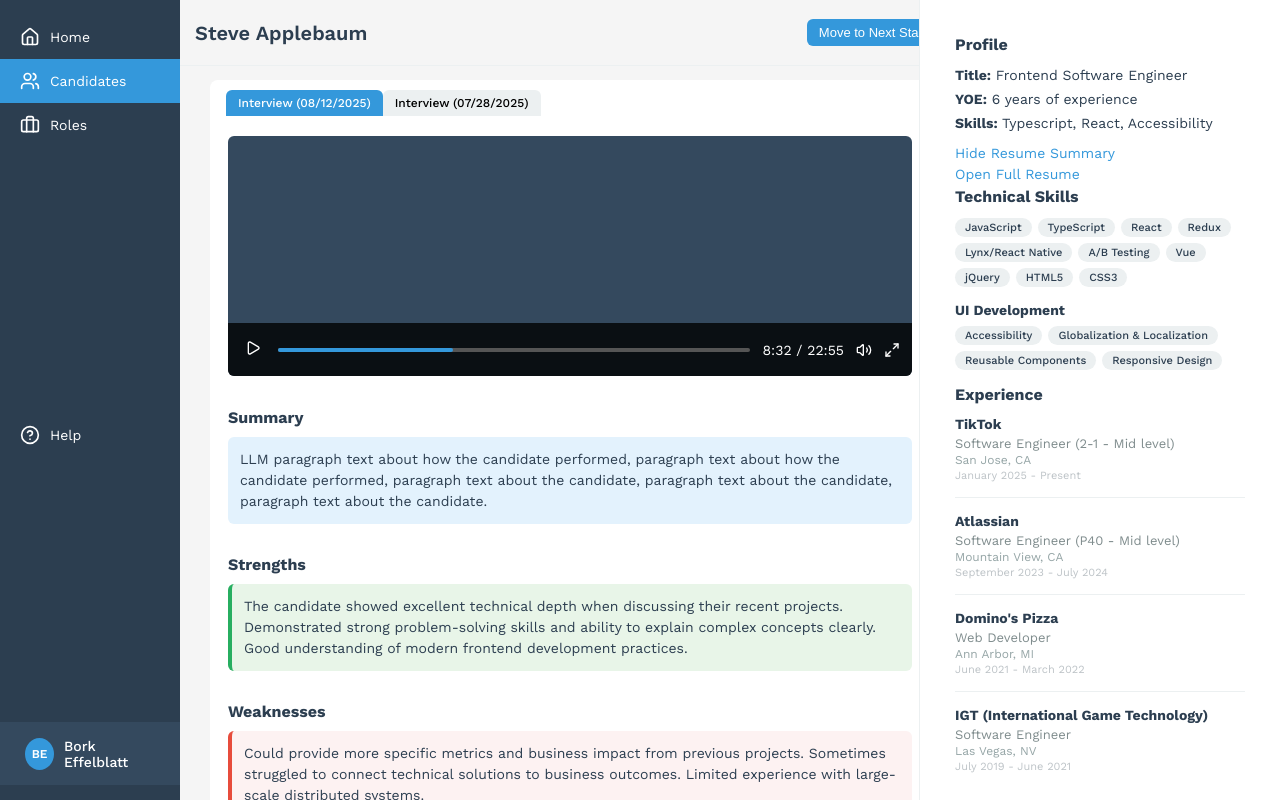
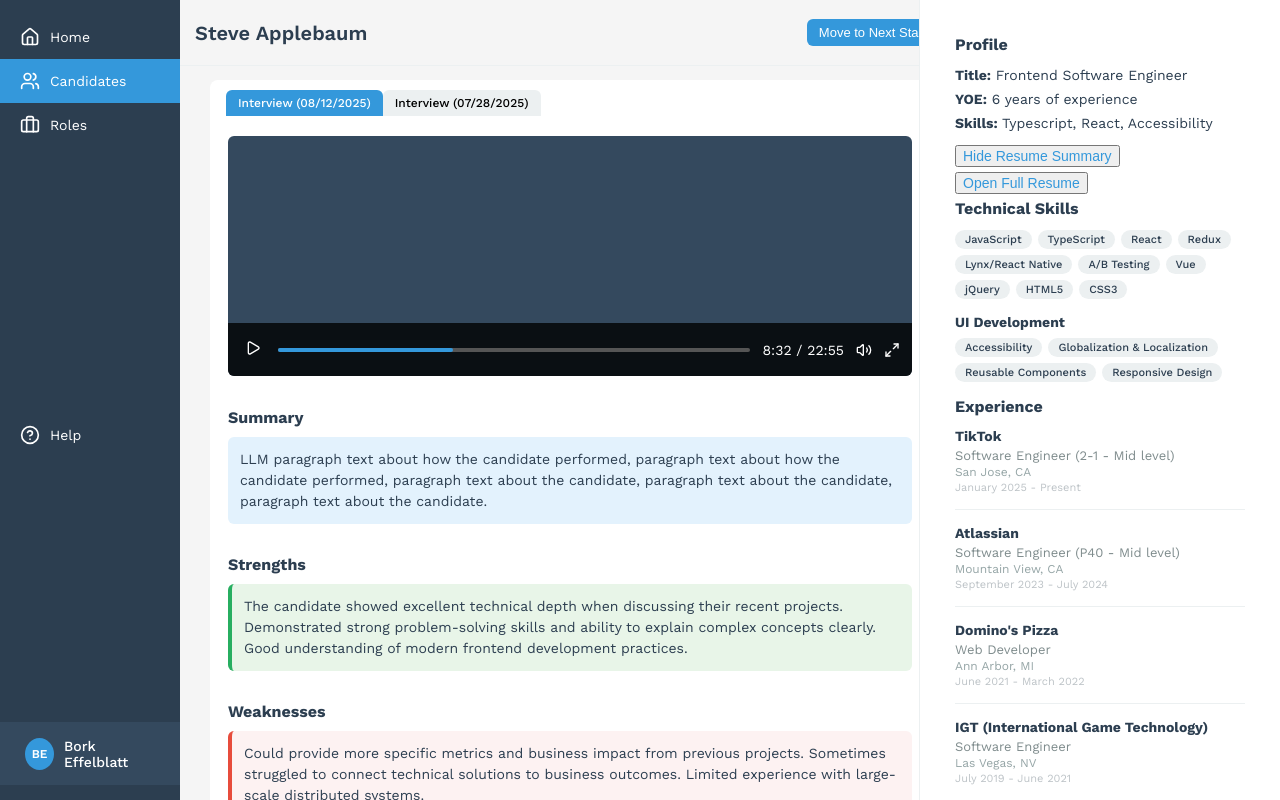
Before and after one commit to ptvans/candidate-management, a React (Create React App) app: page /candidate/1 in a window 1280 px wide. Built offline with nearby package versions, Linux system fonts and the light colour scheme.

Commit message:
Resolve compile warnings

```diff
--- a/src/pages/CandidateDetail.tsx
+++ b/src/pages/CandidateDetail.tsx
@@ -1,5 +1,5 @@
 import React, { useState } from 'react';
-import { useParams, Link } from 'react-router-dom';
+import { useParams } from 'react-router-dom';
 import { Home, Users, Briefcase, HelpCircle, Play, Pause, Volume2, Maximize2, Plus, Minus } from 'lucide-react';
 import './CandidateDetail.css';
 
@@ -10,7 +10,7 @@ const CandidateDetail: React.FC = () => {
   const [activeInterviewTab, setActiveInterviewTab] = useState(0);
 
   const candidate = {
-    id: 1,
+    id: parseInt(id || '1'),
     name: 'Steve Applebaum',
     title: 'Frontend Software Engineer',
     yoe: '6 years of experience',
@@ -277,8 +277,8 @@ const CandidateDetail: React.FC = () => {
               <p><strong>YOE:</strong> {candidate.yoe}</p>
               <p><strong>Skills:</strong> {candidate.skills}</p>
               <div className="profile-links">
-                <a href="#" className="link">Hide Resume Summary</a>
-                <a href="#" className="link">Open Full Resume</a>
+                <button className="link">Hide Resume Summary</button>
+                <button className="link">Open Full Resume</button>
               </div>
             </div>
           </div>
@@ -332,7 +332,7 @@ const CandidateDetail: React.FC = () => {
               <p><strong>Client:</strong> {candidate.client}</p>
               <p><strong>Location:</strong> {candidate.jobLocation}</p>
               <p><strong>Type:</strong> {candidate.jobType}</p>
-              <a href="#" className="link">View Role</a>
+              <button className="link">View Role</button>
             </div>
           </div>
         </div>
```
